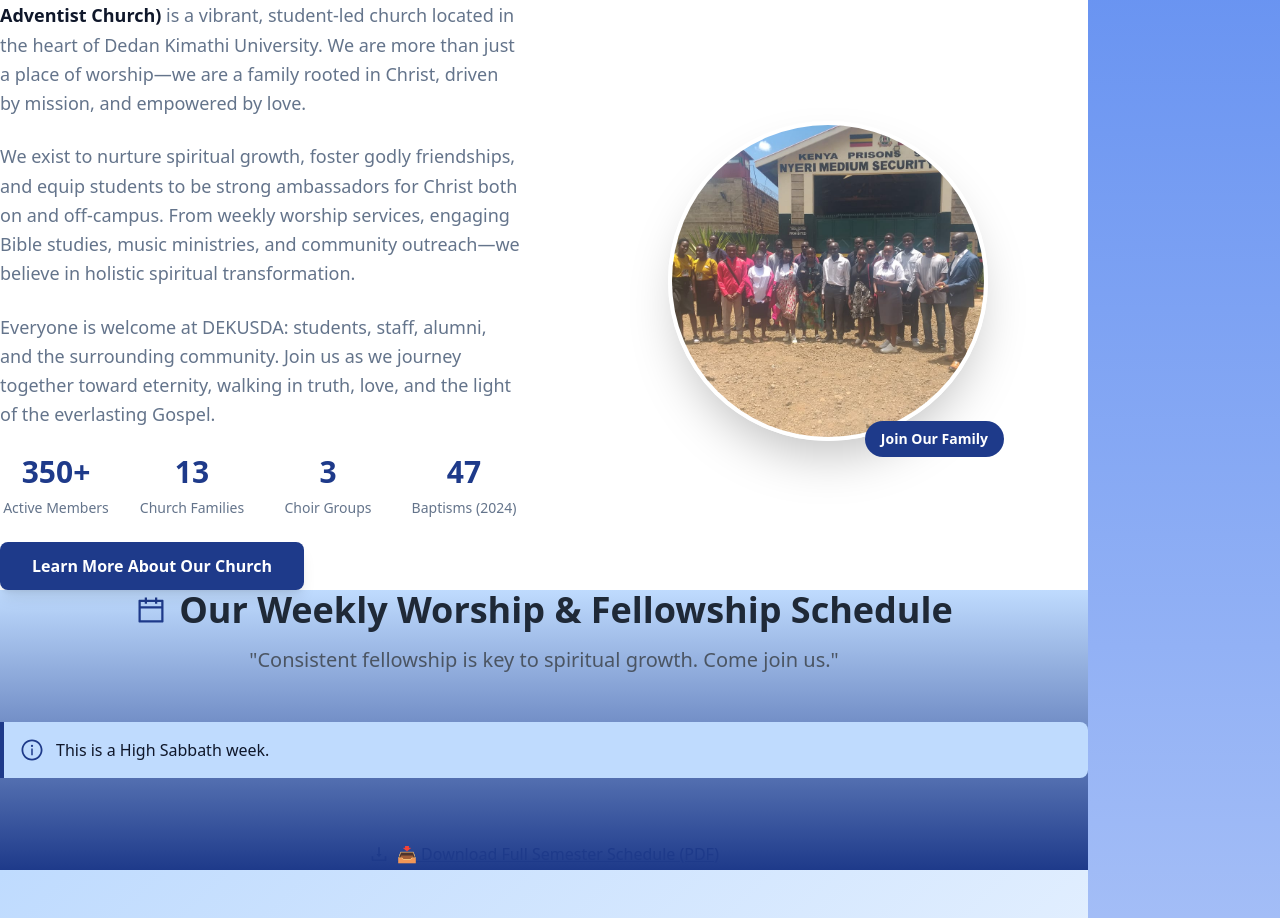
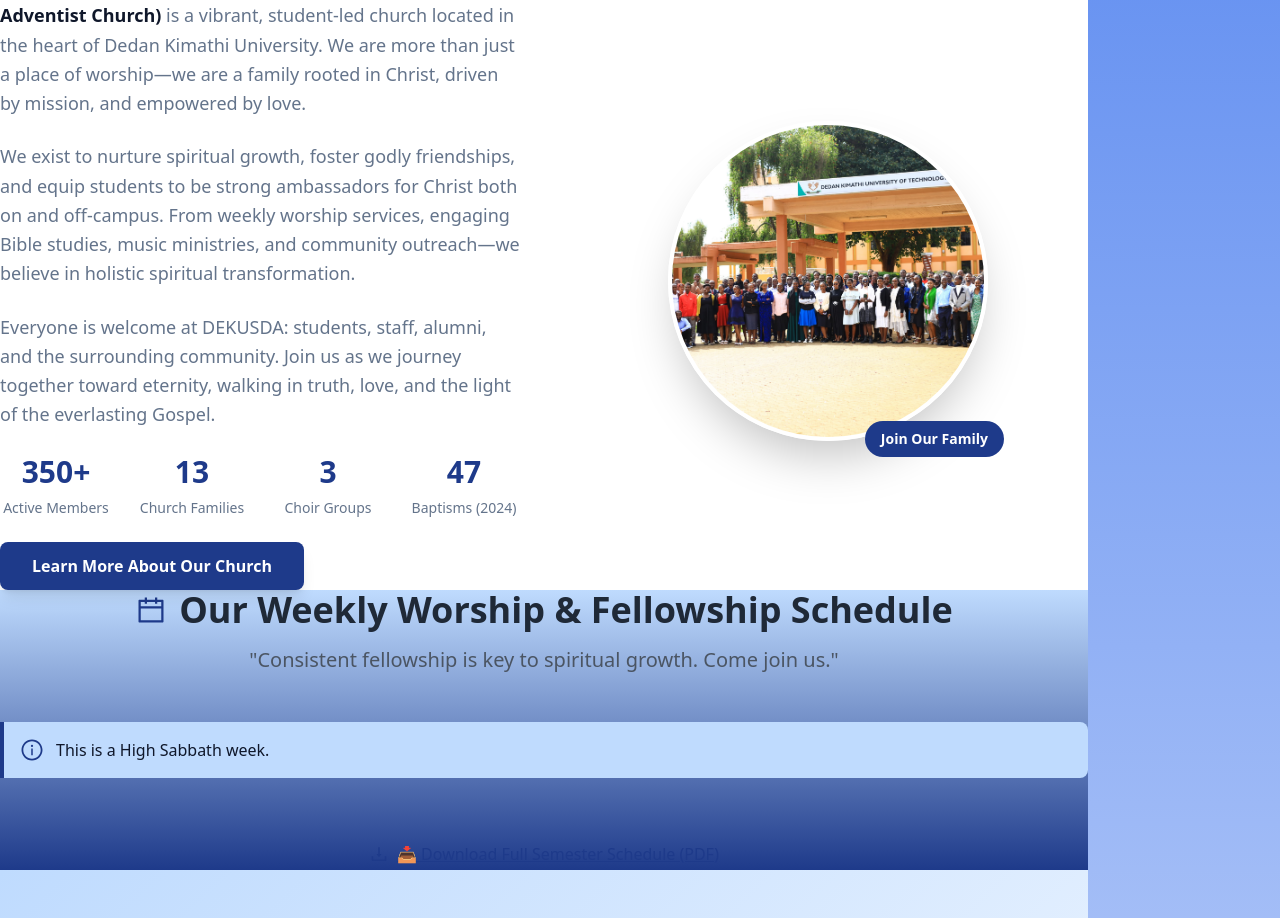
Before and after one commit to RamspheldOnyangoOchieng/DeKUSDA-Website, a React (Vite) app in the folder frontend/: page / in a window 1280 px wide. Shown: the part 1100-2018 px from the top of the page. Built offline with nearby package versions, Linux system fonts and the light colour scheme.

Commit message:
Update footer with WhatsApp and email links

```diff
--- a/frontend/src/pages/Home.jsx
+++ b/frontend/src/pages/Home.jsx
@@ -27,7 +27,7 @@ import Collettes from '../assets/Collettes.jpg';
 import Dekusdamain from '../assets/Dekusdamain.jpg';
 import Fofanas from '../assets/Fofanas.jpg';
 import Pilgrims from '../assets/Pilgrims.jpg';
-import Dekusda3 from '../assets/Dekusda3.jpg';
+import Church from '../assets/church.jpeg';
 import Mission from '../assets/mission2.jpeg';
 
 import { Footer } from '../components/Layout/Footer';
@@ -221,7 +221,7 @@ export const Home = () => {
                                 <div className="flex justify-center">
                                     <div className="relative">
                                         <img
-                                            src={Dekusda3}
+                                            src={Church}
                                             alt="DEKUSDA Church Family"
                                             className="object-cover border-4 border-white rounded-full shadow-2xl w-80 h-80"
                                         />
```
